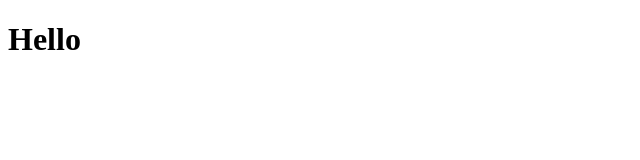
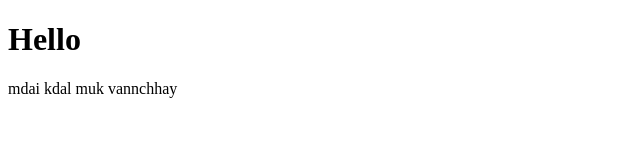
Before and after one commit to thenfong168-vy/workshop, a plain HTML site: page index.html in a window 1280 px wide. Shown: the whole page, without its empty margins (0-640 px from the left). Drawn offline with Linux system fonts and the light colour scheme.

Commit message:
Add a paragraph to index.html

```diff
--- a/index.html
+++ b/index.html
@@ -7,6 +7,7 @@
 </head>
 <body>
     <h1>Hello</h1>
+    <p>mdai kdal muk vannchhay</p>
 
 </body>
 </html>
```
